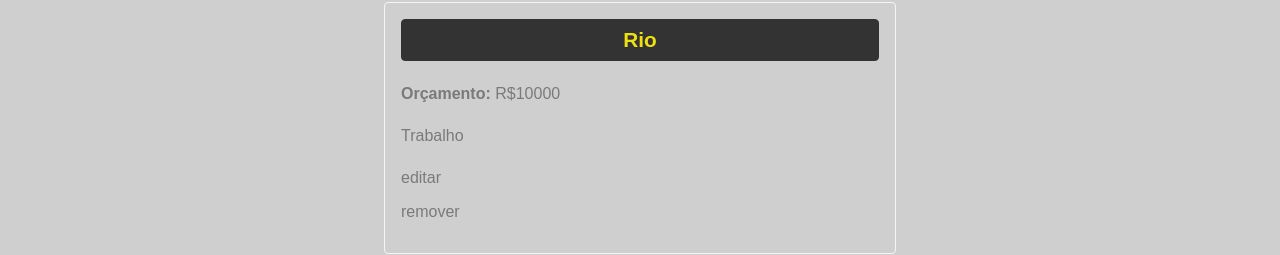
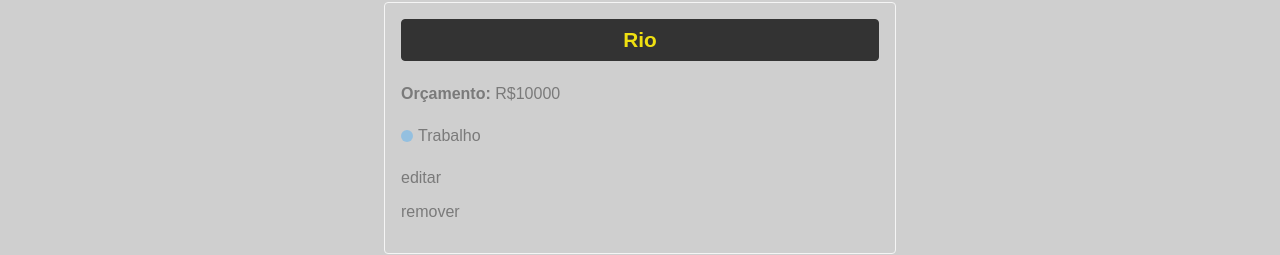
Before and after one commit to alexandreSouza31/plane-G, a React (Create React App) app: page /trips in a window 1280 px wide. Shown: the part 194-449 px from the top of the page. Built offline with nearby package versions, Linux system fonts and the light colour scheme; data requests are answered from the project's data file.

Commit message:
will make the color of the category circles dynamic

```diff
--- a/src/components/trip/TripCard.js
+++ b/src/components/trip/TripCard.js
@@ -10,7 +10,8 @@ const TripCard = ({id,name,budget,category,handleRemove}) => {
                 <span>Orçamento: </span> R${budget}
             </p>
             <p className={styles.category_text}>
-                <span></span> {category}
+                {/* mesmo se as letras vierem maiúsculas ele deixa minúsculas pra funcionar */}
+                <span className={`${styles[category.toLowerCase()]}`}></span> {category}
             </p>
             <div>
                 <p>editar</p>
--- a/src/components/trip/TripCard.module.css
+++ b/src/components/trip/TripCard.module.css
@@ -36,3 +36,24 @@
     display: flex;
     align-items: center;
 }
+
+.category_text span{
+    display: block;
+    width: 12px;
+    height: 12px;
+    border-radius: 50%;
+    margin-right: 5px;
+    background-color: #999;
+}
+
+.category_text .lazer{
+    background-color: rgba(252, 30, 185, 0.365);
+}
+
+.category_text .trabalho{
+     background-color: rgba(47, 168, 255, 0.365);
+}
+
+.category_text .outros{
+    background-color: rgba(24, 248, 155, 0.365);
+}
```
